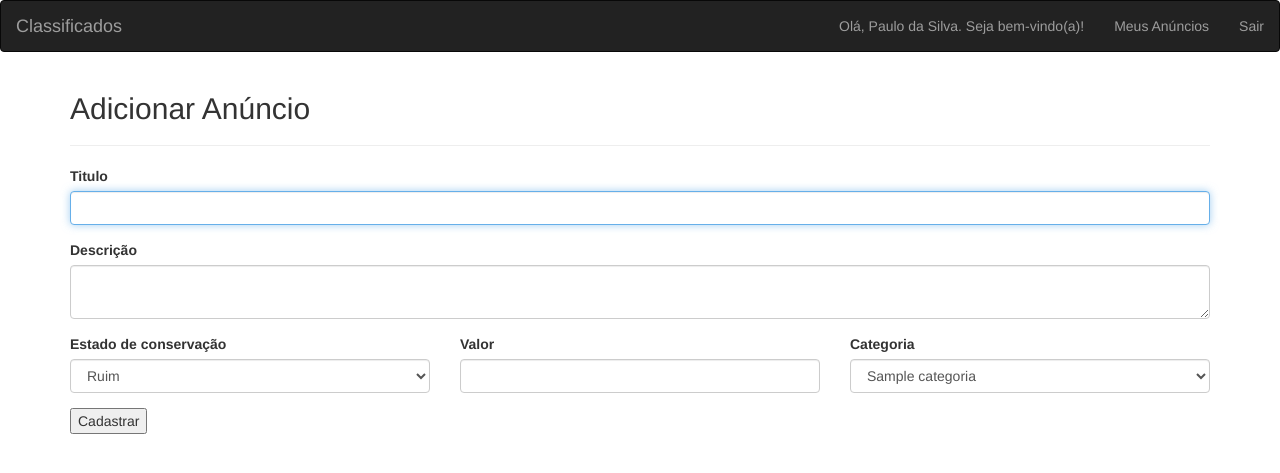
After one commit to PauloMtz/site-classificados-php, a PHP site: page /add-anuncio.php in a window 1280 px wide. The commit adds this page. Shown: the top 473 px of the page. Run offline with PHP 8.4, Linux system fonts and the light colour scheme; a user stored in the database is signed in; tables that the repository leaves empty hold one stand-in row (values such as "Sample post"); some libraries are stand-ins or nearby versions.

Commit message:
Implementação da página de adicionar anúncio

```diff
--- /dev/null
+++ b/add-anuncio.php
@@ -0,0 +1,80 @@
+<?php require 'temp/header.php';
+
+// verifica se existe sessão
+if (empty($_SESSION['clogin'])) {
+	?>
+	<script type="text/javascript">window.location.href="login.php";</script>
+	<?php
+	exit;
+}
+
+// chama a classe Anuncio
+require 'classes/Anuncio.class.php';
+
+// cria objeto
+$a = new Anuncio();
+
+// se tiver sido enviado dado do campo titulo
+if(isset($_POST['titulo']) && !empty($_POST['titulo'])) {
+
+	// pega os dados e joga nas variáveis
+	$categoria = addslashes($_POST['categoria']);
+	$titulo = addslashes($_POST['titulo']);
+	$valor = addslashes($_POST['valor']);
+	$descricao = addslashes($_POST['descricao']);
+	$estado = addslashes($_POST['estado']);
+
+	// pega as variáveis e joga no método addAnuncio, que fica na classe Anuncio
+	$a->addAnuncio($categoria, $titulo, $descricao, $valor, $estado);
+
+	?>
+	<div class="alert alert-success">
+		Anúncio adicionado com sucesso!
+	</div>
+	<?php
+}
+?>
+<div class="container">
+	<h2>Adicionar Anúncio</h2><hr>
+	<form method="POST" enctype="multipart/form-data">
+		<div class="form-group">
+			<label for="titulo">Titulo</label>
+			<input type="text" name="titulo" id="titulo" class="form-control" autofocus="true">
+		</div>
+		<div class="form-group">
+			<label for="descricao">Descrição</label>
+			<textarea class="form-control" name="descricao"></textarea>
+		</div>
+		<div class="row">
+			<div class="form-group col-sm-4">
+				<label for="estado">Estado de conservação</label>
+				<select name="estado" id="estado" class="form-control">
+					<option value="1">Ruim</option>
+					<option value="2">Bom</option>
+					<option value="3">Ótimo</option>
+				</select>
+			</div>
+			<div class="form-group col-sm-4">
+				<label for="valor">Valor</label>
+				<input type="text" name="valor" id="valor" class="form-control">
+			</div>
+			<div class="form-group col-sm-4">
+				<label for="categoria">Categoria</label>
+				<select name="categoria" id="categoria" class="form-control">
+					<?php
+					require "classes/Categoria.class.php";
+					$c = new Categoria();
+					$categorias = $c->getList();
+					foreach ($categorias as $categoria) {
+					?>
+					<option value="<?php echo $categoria['id_categorias'] ?>"><?php echo utf8_encode($categoria['nome']) ?></option>
+					<?php
+					}
+					?>
+				</select>
+			</div>
+		</div>
+		<input type="submit" value="Cadastrar">
+	</form>
+</div>
+<?php require 'temp/footer.php'; ?>
--- a/cadastro.php
+++ b/cadastro.php
@@ -2,6 +2,7 @@
 <div class="container">
 	<h2>Cadastre-se</h2><hr>
 	<?php
+
 	require 'classes/Usuario.class.php';
 
 	// cria objeto
@@ -45,7 +46,7 @@
 	<form method="POST">
 		<div class="form-group">
 			<label for="nome">Nome:</label>
-			<input type="text" name="nome" id="nome" class="form-control" />
+			<input type="text" name="nome" id="nome" class="form-control" autofocus="true" />
 		</div>
 		<div class="form-group">
 			<label for="email">E-mail:</label>
--- a/classes/Anuncio.class.php
+++ b/classes/Anuncio.class.php
@@ -9,8 +9,7 @@ class Anuncio {
 		$array = array();
 
 		$sql = $pdo->prepare("SELECT *,
-			/* seleciona uma imagem na tabela de imagens */
-			(SELECT url FROM anuncios_imagens WHERE anuncios_imagens.anuncio_id = anuncios.id_anuncio LIMIT 1) AS url
+			(SELECT anuncios_imagens.url FROM anuncios_imagens WHERE anuncios_imagens.anuncio_id = anuncios.id_anuncio LIMIT 1) AS url
 		FROM anuncios WHERE usuario_id = :usuario");
 		$sql->bindValue(":usuario", $_SESSION['clogin']);
 		$sql->execute();
@@ -24,5 +23,19 @@ class Anuncio {
 
 		return $array;
 	}
+
+	public function addAnuncio($categoria, $titulo, $descricao, $valor, $estado) {
+
+		global $pdo;
+
+		$sql = $pdo->prepare("INSERT INTO anuncios SET usuario_id = :usuario, categoria_id = :categoria, titulo = :titulo, descricao = :descricao, valor = :valor, estado = :estado");
+		$sql->bindValue(":usuario", $_SESSION['clogin']);
+		$sql->bindValue(":categoria", $categoria);
+		$sql->bindValue(":titulo", $titulo);
+		$sql->bindValue(":descricao", $descricao);
+		$sql->bindValue(":valor", $valor);
+		$sql->bindValue(":estado", $estado);
+		$sql->execute();
+	}
 }
 ?>
--- /dev/null
+++ b/classes/Categoria.class.php
@@ -0,0 +1,18 @@
+<?php
+class Categoria {
+
+	public function getList() {
+
+		$array = array();
+		global $pdo;
+
+		$sql = $pdo->query("SELECT * FROM categorias");
+
+		if ($sql->rowCount() > 0) {
+			$array = $sql->fetchAll();
+		}
+
+		return $array;
+	}
+}
+?>
--- a/temp/header.php
+++ b/temp/header.php
@@ -1,7 +1,7 @@
 <?php
 require 'config.php';
-require 'classes/Usuario.class.php';
-$u = new Usuario();
+// retirada da chamada da classe usuario e instanciação de objeto usuário
+// porque estava dando erro no cadastro de anúncio
 ?>
 <!DOCTYPE html>
 <html>
@@ -25,7 +25,7 @@ $u = new Usuario();
 		<ul class="nav navbar-nav navbar-right">
 			<!-- verifica se o usuário está logado (se tem uma sessão) -->
 			<?php if(isset($_SESSION['clogin']) && !empty($_SESSION['clogin'])) : ?>
-				<li><a><?php echo "Olá, " . $u->getUsuario() . ". Seja bem-vindo(a)!" ?></a></li>
+				<li><a><?php echo "Olá, " . $_SESSION['usuario'] . ". Seja bem-vindo(a)!" ?></a></li>
 				<li><a href="meus-anuncios.php">Meus Anúncios</a></li>
 				<li><a href="sair.php">Sair</a></li>
 			<!-- se não tiver usuário logado, mostrar esses botões abaixo -->
```
Also changed, not shown: classes/Usuario.class.php (+2 -17 lines), login.php (+3 -10 lines), meus-anuncios.php (+12 -3 lines), assets/img/default.png (added), assets/img/editar.png (added), assets/img/excluir.png (added).
